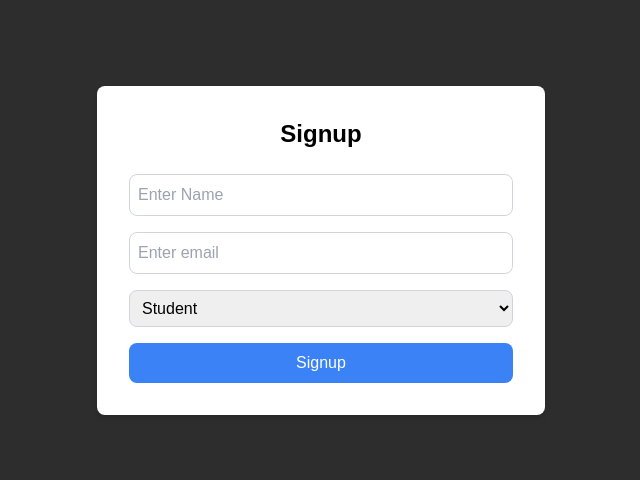
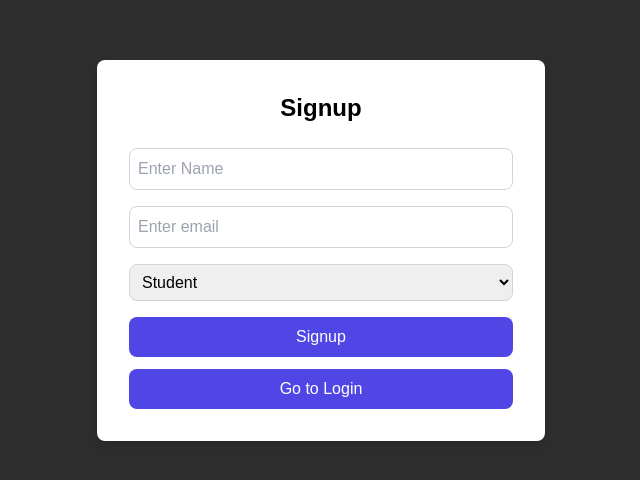
Before and after one commit to LegiT30/Aims_Portal, a React (Vite) app in the folder frontend/: page /signup in a window 1280 px wide. Shown: the part 150-630 px from the top of the page, without its empty margins (319-959 px from the left). Built offline with nearby package versions, Linux system fonts and the light colour scheme.

Commit message:
sign up to login done

```diff
--- a/frontend/src/Components/Login.jsx
+++ b/frontend/src/Components/Login.jsx
@@ -40,6 +40,15 @@ const Login = () =>{
     }
   };
 
+  const goToSignup = async () => {
+     try{
+      navigate('/signup');
+     }catch(error){
+        console.error(error);
+        alert('Cannot go to signup');
+     }
+  }
+
   return (
     <div className="flex justify-center items-center min-h-screen bg-gradient-to-b from-black via-transparent to-black p-4">
       <div className="max-w-md w-full bg-white p-8 rounded-lg shadow-lg">
@@ -59,9 +68,15 @@ const Login = () =>{
             />
             <button
               onClick={handleRequestOtp}
+              className="w-full bg-indigo-600 text-white py-3 px-4 rounded-lg hover:bg-indigo-700 transition duration-300 mb-3"
+            >
+              Request OTP
+            </button>
+            <button
+              onClick={goToSignup}
               className="w-full bg-indigo-600 text-white py-3 px-4 rounded-lg hover:bg-indigo-700 transition duration-300"
             >
-              Request OTP
+              Signup
             </button>
           </div>
         ) : (
--- a/frontend/src/Components/Signup.jsx
+++ b/frontend/src/Components/Signup.jsx
@@ -18,6 +18,15 @@ const Signup = () => {
       alert('Error during signup');
     }
   };
+
+  const goToLogin = async () => {
+    try {
+      navigate('/');
+    } catch (error) {
+      console.error(error);
+      alert('Error in going to login');
+    }
+  }
 
   return (
     <div className="flex flex-col justify-center font-[sans-serif] sm:h-screen p-4">
@@ -48,9 +57,15 @@ const Signup = () => {
         </select>
         <button
             onClick={handleSignup}
-            className="w-full bg-blue-500 text-white py-2 px-4 rounded-lg hover:bg-blue-600"
+            className="w-full bg-indigo-600 text-white py-2 px-4 rounded-lg hover:bg-indigo-700 mb-3"
         >
             Signup
+        </button>
+        <button
+            onClick={goToLogin}
+            className="w-full bg-indigo-600 text-white py-2 px-4 rounded-lg hover:bg-indigo-700"
+        >
+            Go to Login
         </button>
         </div>
     </div>
```
